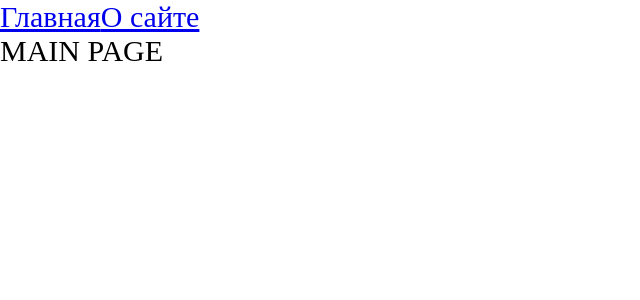
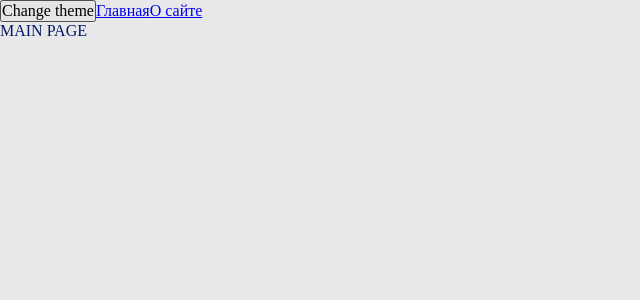
Before and after one commit to etoyadadaya/social-network, a React app: page / in a window 1280 px wide. Shown: the top 300 px of the page, without its empty margins (0-640 px from the left). Built offline with nearby package versions, Linux system fonts and the light colour scheme.

Commit message:
styles organizing, adding themes

```diff
--- a/src/App.tsx
+++ b/src/App.tsx
@@ -1,12 +1,17 @@
 import React, {Suspense} from 'react';
 import {Link, Route, Routes} from 'react-router-dom';
-import './index.scss';
+import './styles/index.scss'
 import {MainPageAsync} from "./pages/MainPage/MainPage.async";
 import {AboutPageAsync} from "./pages/AboutPage/AboutPage.async";
+import {useTheme} from "./theme/useTheme";
 
 const App = () => {
+
+    const { theme, toggleTheme } = useTheme();
+
     return (
-        <div className="app">
+        <div className={`app ${theme }`}>
+            <button onClick={() => toggleTheme()}>Change theme</button>
             <Link to={'/'}>Главная</Link>
             <Link to={'/about'}>О сайте</Link>
 
--- a/src/index.scss
+++ /dev/null
@@ -1,9 +0,0 @@
-* {
-  margin: 0;
-  padding: 0;
-  box-sizing: border-box;
-}
-
-.app {
-  font-size: 30px;
-}
--- a/src/index.tsx
+++ b/src/index.tsx
@@ -1,10 +1,13 @@
 import {render} from "react-dom";
 import App from "./App";
 import {BrowserRouter} from "react-router-dom";
+import ThemeProvider from "./theme/ThemeProvider";
 
 render(
     <BrowserRouter>
-        <App />
+        <ThemeProvider>
+            <App />
+        </ThemeProvider>
     </BrowserRouter>,
     document.getElementById('root')
 )
--- /dev/null
+++ b/src/styles/index.scss
@@ -0,0 +1,13 @@
+@import "reset";
+@import "variables/global";
+@import "themes/light";
+@import "themes/dark";
+
+.app {
+    font-size: var(--font-m);
+
+    background: var(--bg-color);
+    color: var(--primary-color);
+
+    min-height: 100vh;
+}
--- /dev/null
+++ b/src/styles/reset.scss
@@ -0,0 +1,14 @@
+* {
+    margin: 0;
+    padding: 0;
+    box-sizing: border-box;
+}
+
+input,
+button,
+textarea,
+select {
+    margin: 0;
+
+    font: inherit;
+}
--- /dev/null
+++ b/src/styles/themes/dark.scss
@@ -0,0 +1,6 @@
+.app.dark {
+    --bg-color: #0e0e75;
+
+    --primary-color: #049604;
+    --secondary-color: #04ff04;
+}
--- /dev/null
+++ b/src/styles/themes/light.scss
@@ -0,0 +1,6 @@
+.app.light {
+    --bg-color: #e8e8ea;
+
+    --primary-color: #041c65;
+    --secondary-color: #0449e0;
+}
--- /dev/null
+++ b/src/styles/variables/global.scss
@@ -0,0 +1,11 @@
+:root {
+    --font-family-main: Courier New, "Times New Roman", Monospace;
+
+    --font-size-m: 16px;
+    --font-line-m: 24px;
+    --font-m: var(--font-size-m) / var(--font-line-m) var(--font-family-main);
+
+    --font-size-l: 24px;
+    --font-line-l: 32px;
+    --font-l: var(--font-size-l) / var(--font-line-l) var(--font-family-main);
+}
--- /dev/null
+++ b/src/theme/ThemeContext.ts
@@ -0,0 +1,15 @@
+import {createContext} from "react";
+
+export enum Theme {
+    LIGHT = 'light',
+    DARK = 'dark',
+}
+
+export interface ThemeContextProps {
+    theme?: Theme;
+    setTheme?: (theme: Theme) => void;
+}
+
+export const ThemeContext = createContext<ThemeContextProps>({});
+
+export const LOCAL_STORAGE_THEME_KEY = 'theme';
--- /dev/null
+++ b/src/theme/ThemeProvider.tsx
@@ -0,0 +1,22 @@
+import React, {FC, useMemo, useState} from 'react';
+import {LOCAL_STORAGE_THEME_KEY, Theme, ThemeContext} from "./ThemeContext";
+
+const defaultTheme = localStorage.getItem(LOCAL_STORAGE_THEME_KEY) as Theme || Theme.LIGHT;
+
+const ThemeProvider: FC = ({children}) => {
+
+    const [theme, setTheme] = useState<Theme>(defaultTheme);
+
+    const defaultProps = useMemo(() => ({
+        theme: theme,
+        setTheme: setTheme
+    }), [theme]);
+
+    return (
+        <ThemeContext.Provider value={defaultProps}>
+            {children}
+        </ThemeContext.Provider>
+    );
+};
+
+export default ThemeProvider;
--- /dev/null
+++ b/src/theme/useTheme.ts
@@ -0,0 +1,22 @@
+import {LOCAL_STORAGE_THEME_KEY, Theme, ThemeContext} from "./ThemeContext";
+import {useContext} from "react";
+
+interface UseThemeResult {
+    toggleTheme: () => void;
+    theme: Theme;
+}
+
+export function useTheme(): UseThemeResult {
+    const { theme, setTheme } = useContext(ThemeContext);
+
+    const toggleTheme = () => {
+        const newTheme = theme === Theme.DARK ? Theme.LIGHT : Theme.DARK;
+        setTheme(newTheme);
+        localStorage.setItem(LOCAL_STORAGE_THEME_KEY, newTheme);
+    }
+
+    return {
+        theme,
+        toggleTheme
+    }
+}
```
Also changed, not shown: 1 other file (tests, documents, lock files or other folders).
